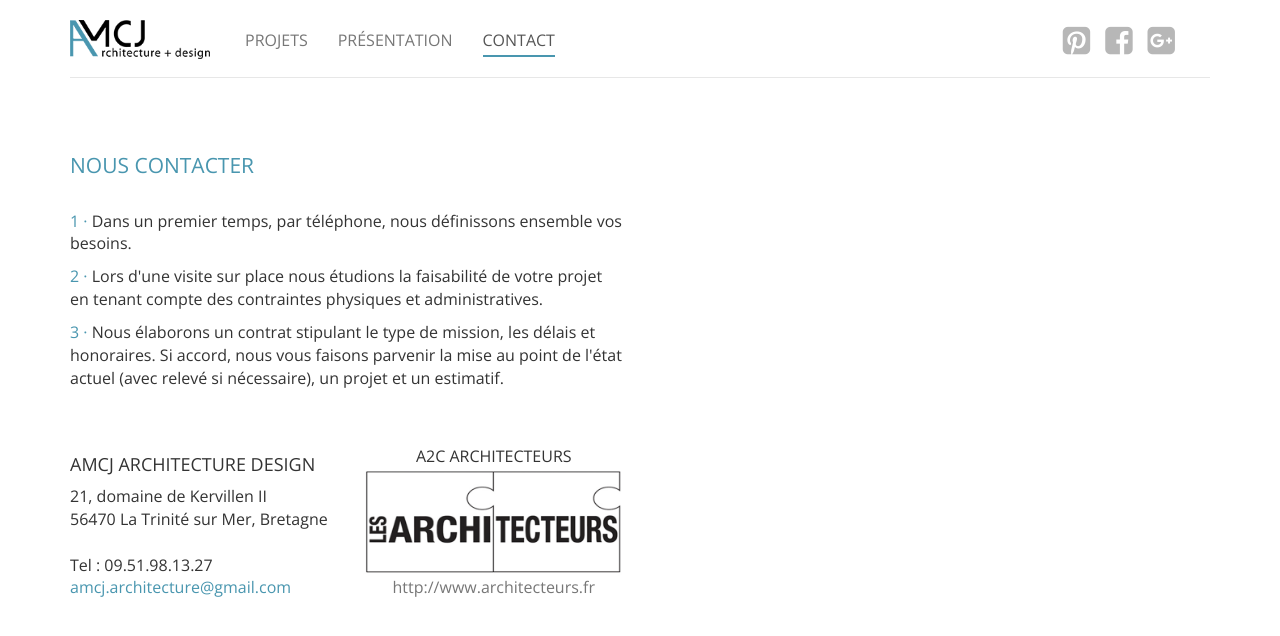
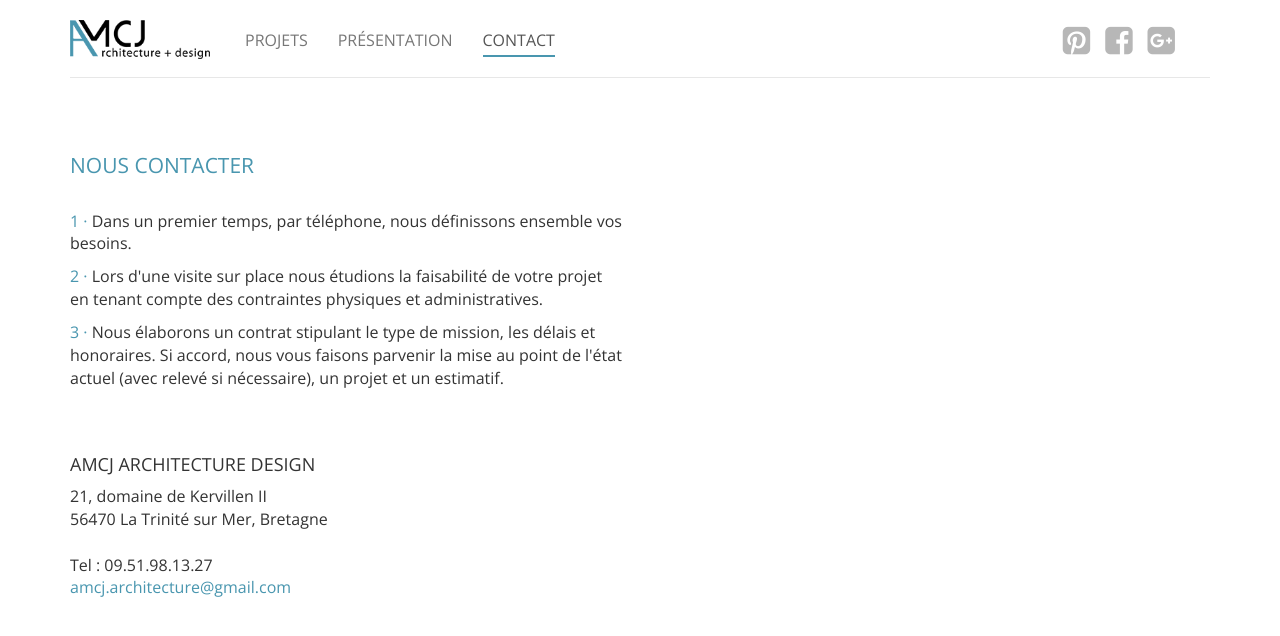
Before and after one commit to amcj-architecture/amcj-architecture.github.io, a Jekyll site: the page built from contact.html, in a window 1280 px wide. Shown: the top 636 px of the page. Built offline with Jekyll 4.4.1, drawn with Linux system fonts in a browser that asks for light colours; nearby versions of some CDN libraries; Markdown is read by kramdown in place of the engine named in the settings.

Commit message:
suppression clé en main + architecteurs

```diff
--- a/contact.html
+++ b/contact.html
@@ -23,7 +23,7 @@ keywords: Contact, Architecture, Architecte, Construction, Rénnovation, Archite
     <br />
     <br />
     <div class="row">
-      <div class="col-md-6 col-sm-6" itemscope itemtype="http://data-vocabulary.org/Organization">
+      <div class="col-md-12" itemscope itemtype="http://data-vocabulary.org/Organization">
         <h4 itemprop="name">AMCJ ARCHITECTURE DESIGN</h4>
         <span itemprop="address">
           <span itemprop="street-address">21, domaine de Kervillen II</span>
@@ -40,11 +40,6 @@ keywords: Contact, Architecture, Architecte, Construction, Rénnovation, Archite
         <br />
         <a href="mailto:amcj.architecture@gmail.com">amcj.architecture@gmail.com</a>
         <br />
-      </div>
-      <div class="col-md-6 col-sm-6 text-center">
-        A2C ARCHITECTEURS
-        <img src="img/architecteurs.jpg" class="img-responsive" />
-        <a href="http://www.architecteurs.fr" class="text-muted" target="_blank">http://www.architecteurs.fr</a>
       </div>
     </div>
   </div>
--- a/index.html
+++ b/index.html
@@ -2,7 +2,7 @@
 layout: default
 title: AMCJ Architecture | Projets
 description: Découvrez nos projets de construction, rénovation, extension, architecture d'intérieur en Bretagne Sud et en région parisienne.
-keywords: Projets, Architecture, Architecte, Construction, Rénnovation, Architecture d'intérieur, Décoration, La Trinité sur Mer, Vannes, Morbihan, Bretagne, AMCJ, clé en main
+keywords: Projets, Architecture, Architecte, Construction, Rénnovation, Architecture d'intérieur, Décoration, La Trinité sur Mer, Vannes, Morbihan, Bretagne, AMCJ
 ---
 <ul class="nav nav-pills" id="projects-filters">
   <li class="active type-li">
--- a/presentation.html
+++ b/presentation.html
@@ -5,7 +5,7 @@ description: AMCJ Architecture est une agence d'architecture implantée à la Tr
 keywords: Présentation, Architecture, Architecte, Construction, Rénnovation, Architecture d'intérieur, Décoration, La Trinité sur Mer, Vannes, Morbihan, Bretagne, AMCJ
 ---
 
-<h1>CONSTRUCTION CLÉ EN MAIN - RÉNOVATION - EXTENSION -  ESPACES INTÉRIEURS</h1>
+<h1>CONSTRUCTION - RÉNOVATION - EXTENSION -  ESPACES INTÉRIEURS</h1>
 <div class="row">
   <div class="col-md-6">
     <br />
```
Also changed, not shown: img/architecteurs.jpg (deleted), 2 other files.
